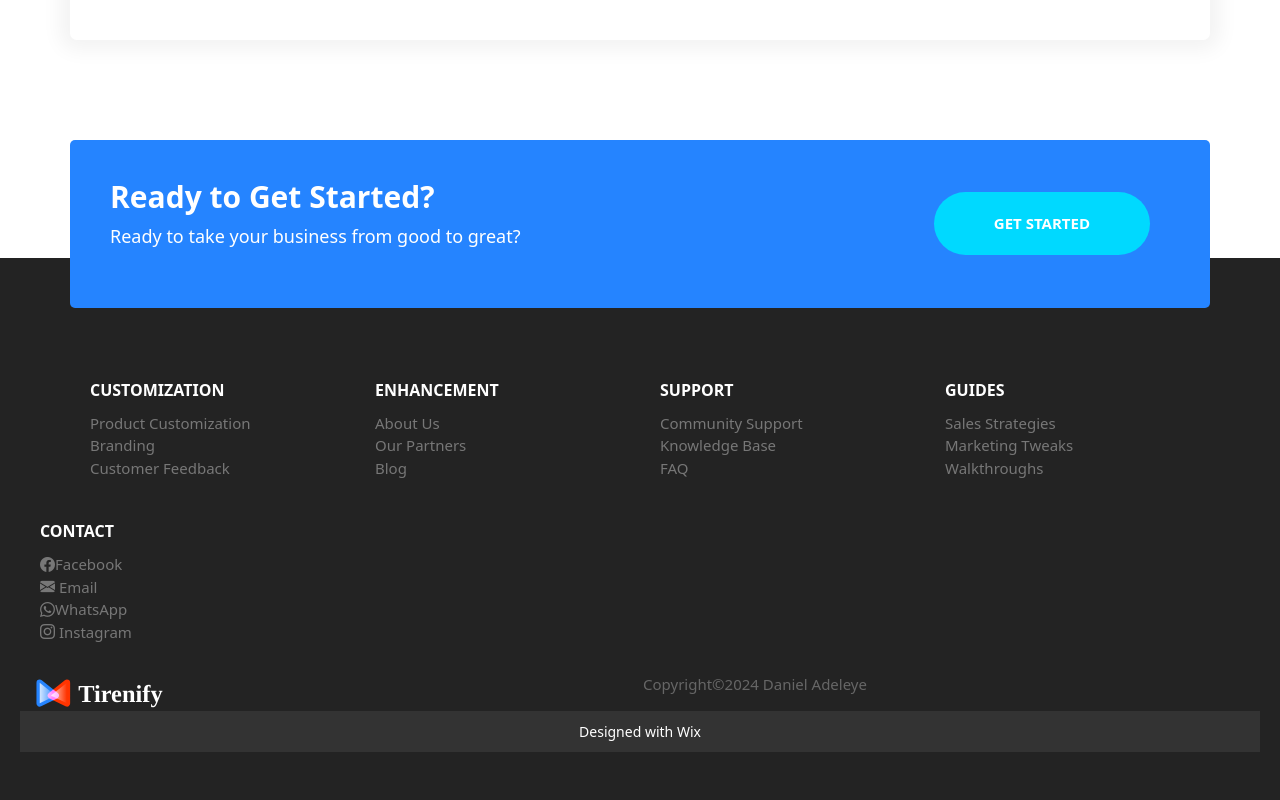
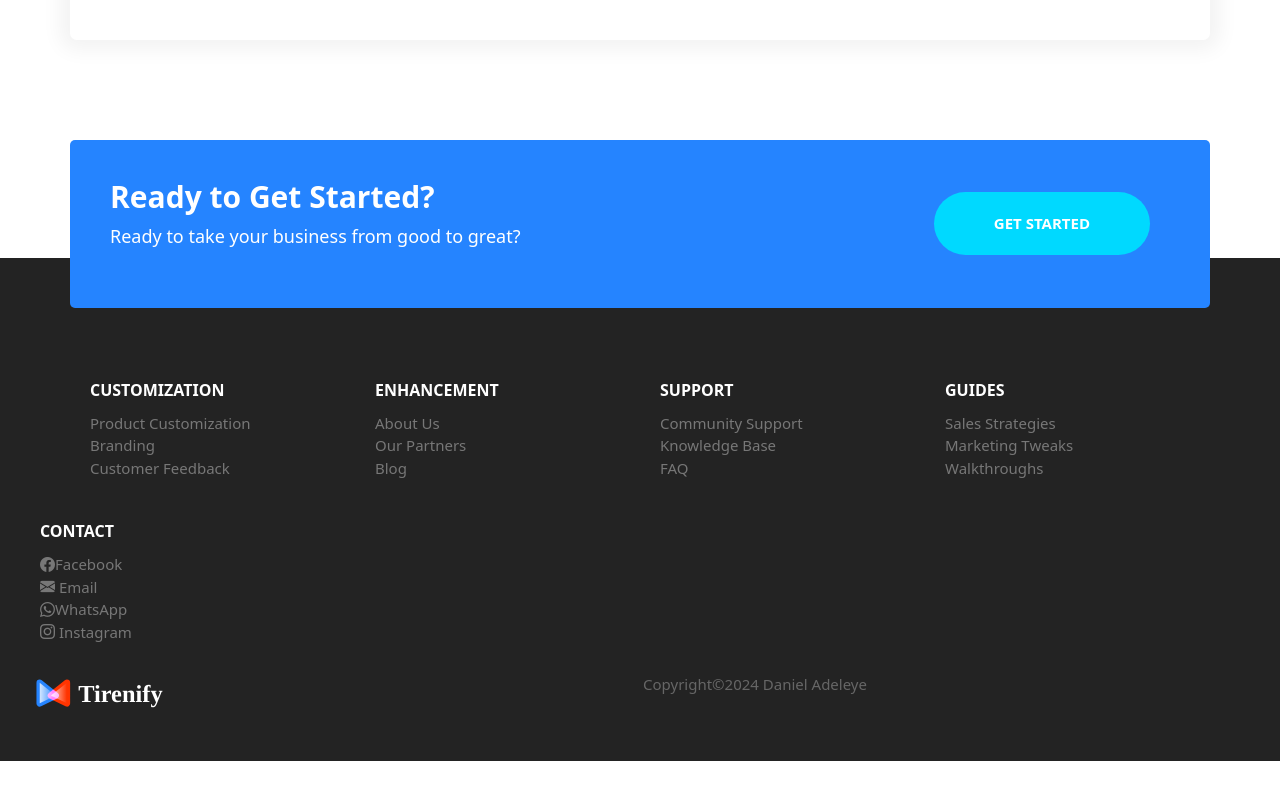
Before and after one commit to Tireni4560/Adeyemi, a website built with Parcel: page index.html in a window 1280 px wide. Shown: the part 7165-7965 px from the top of the page. After the commit the page ends 7926 px from the top, so only its background shows below. Built offline with nearby package versions, Linux system fonts and the light colour scheme; files whose address does not match are found by name.

Commit message:
Update index.html ll

```diff
--- a/index.html
+++ b/index.html
@@ -525,25 +525,8 @@
                   <img style="padding-right: 6rem;" class="dddd" src="images/lo.svg" alt="" />
         <p class="footer__copyright">Copyright&copy;2024 Daniel Adeleye</p>
       </div>
-   <div class="footer__bottom">
-  <p class="footer__credit">Designed with Wix</p>
-</div>
 
-<style>
-.footer__bottom {
-  text-align: center;
-  padding: 10px;
-  background-color: #333;
-  color: #fff;
-}
 
-.footer__credit {
-  margin: 0;
-  font-size: 14px;
-}
-</style>
-    </div>
-  </footer>
   <script src="js/main.js"></script>
   <script src="https://unpkg.com/aos@next/dist/aos.js"></script>
   <script>
```
